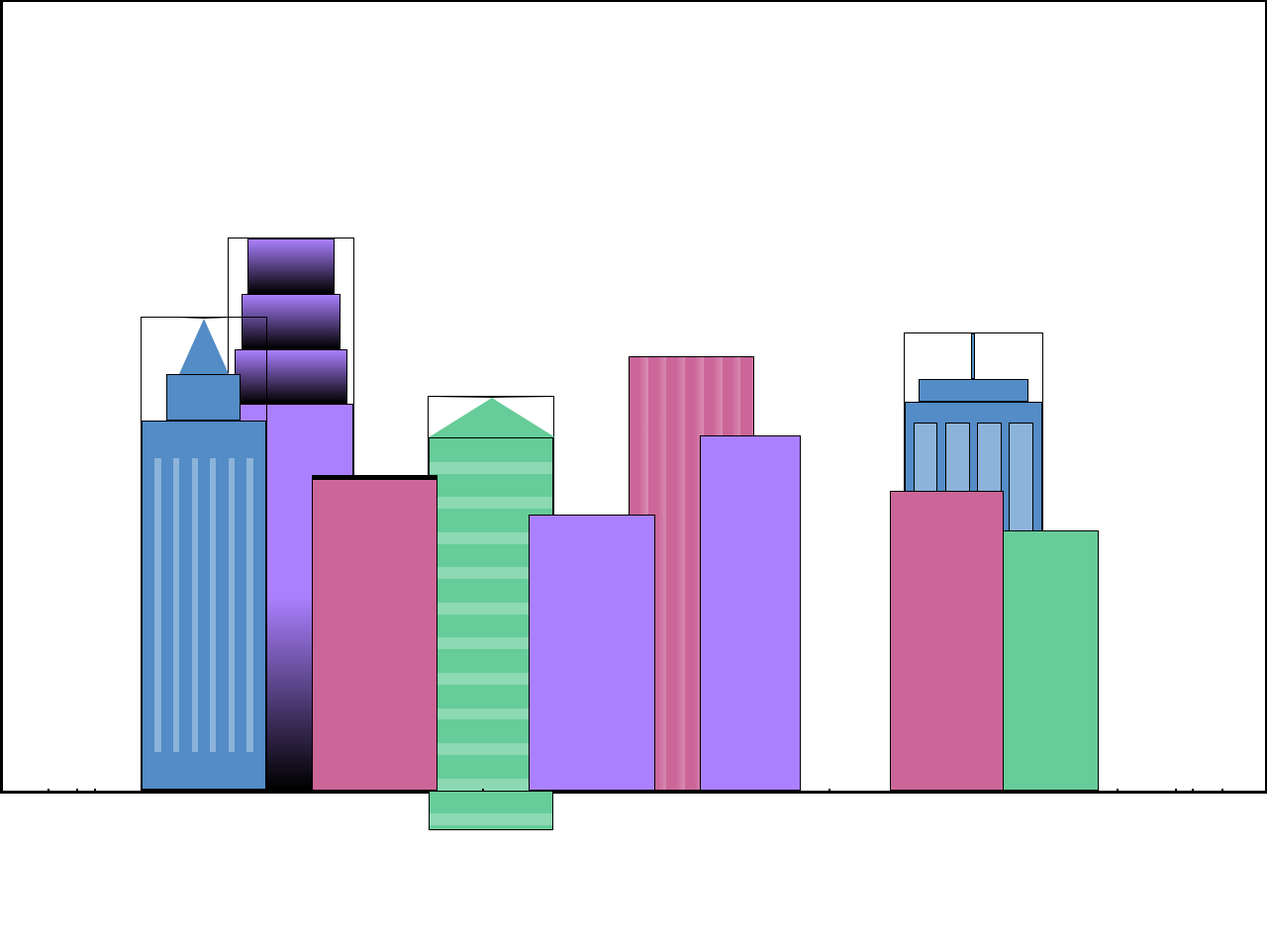
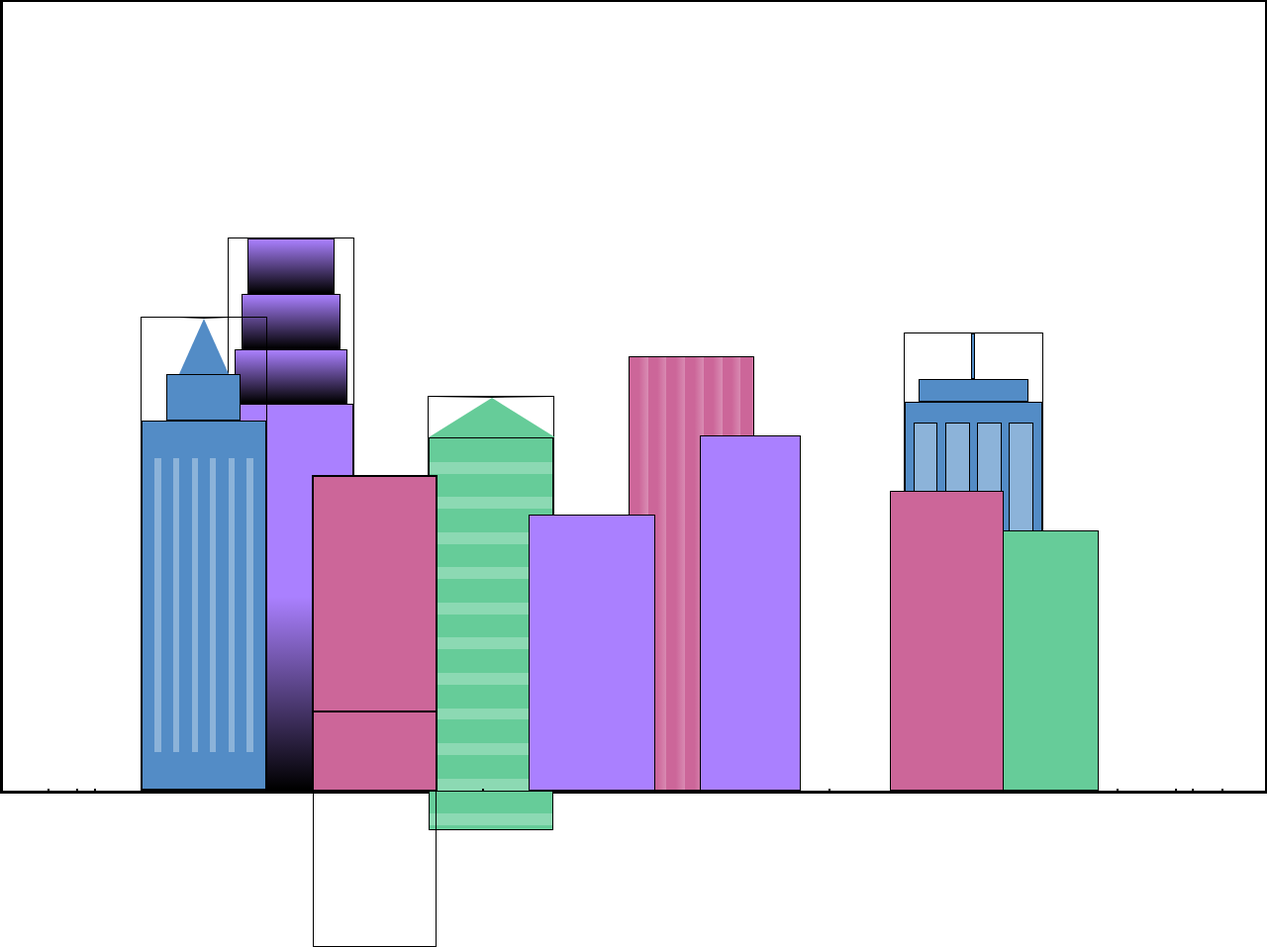
Before and after one commit to nedoratic/fcc-nrwd-15-city-skyline, a plain HTML site: page index.html in a window 1280 px wide. Shown: the whole page at 99% size. Before the commit the page ends 839 px from the top, so only its background shows below. Drawn offline with Linux system fonts and the light colour scheme.

Commit message:
style.css - style edited

```diff
--- a/style.css
+++ b/style.css
@@ -185,6 +185,16 @@ body {
     background-color: var(--building-color3);
 }
 
+.fb2a {
+    width: 100%;
+    height: 75%;
+}
+
+.fb2b {
+    width: 100%;
+    height: 75%;
+}
+
 .fb3 {
     width: 10%;
     height: 35%;
```
